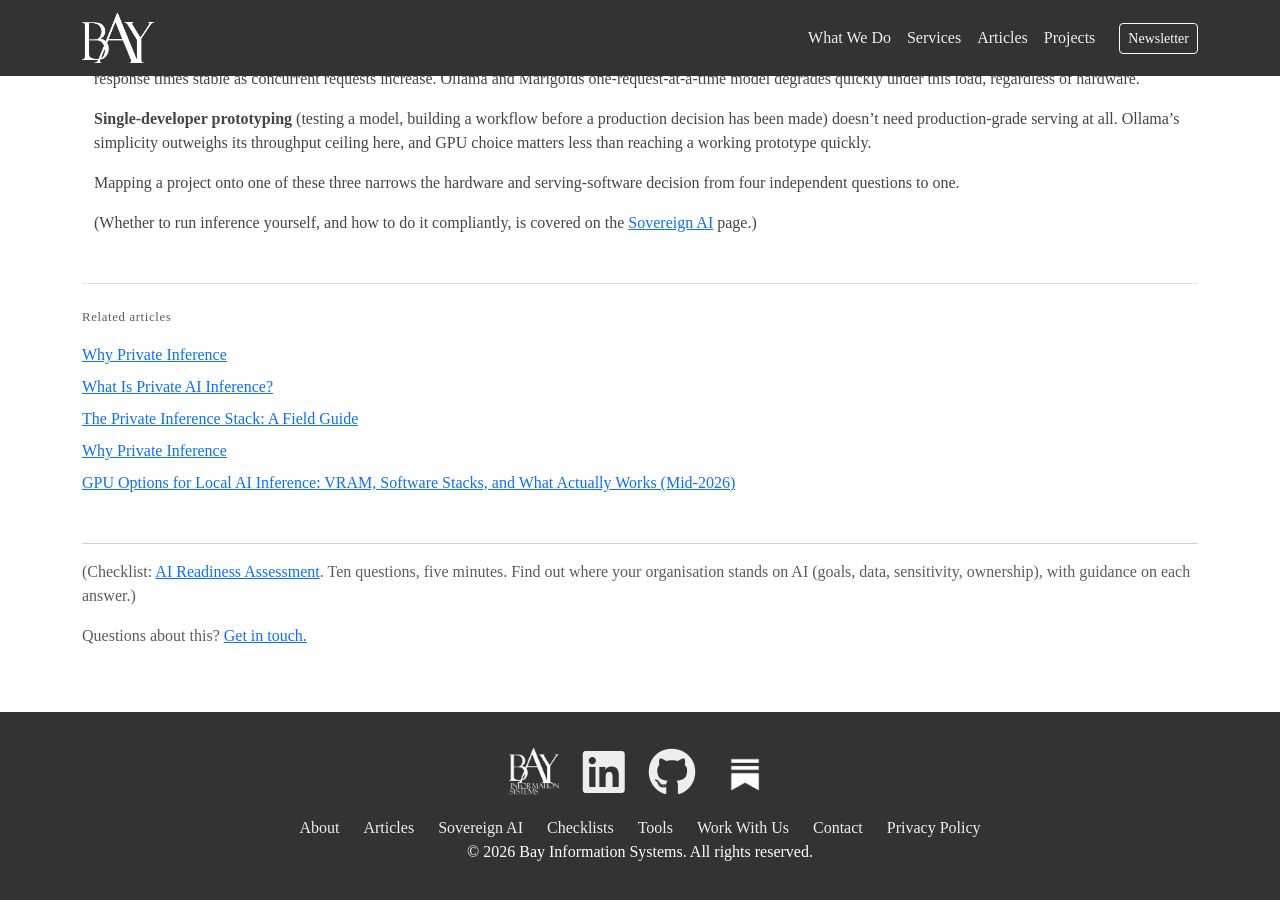
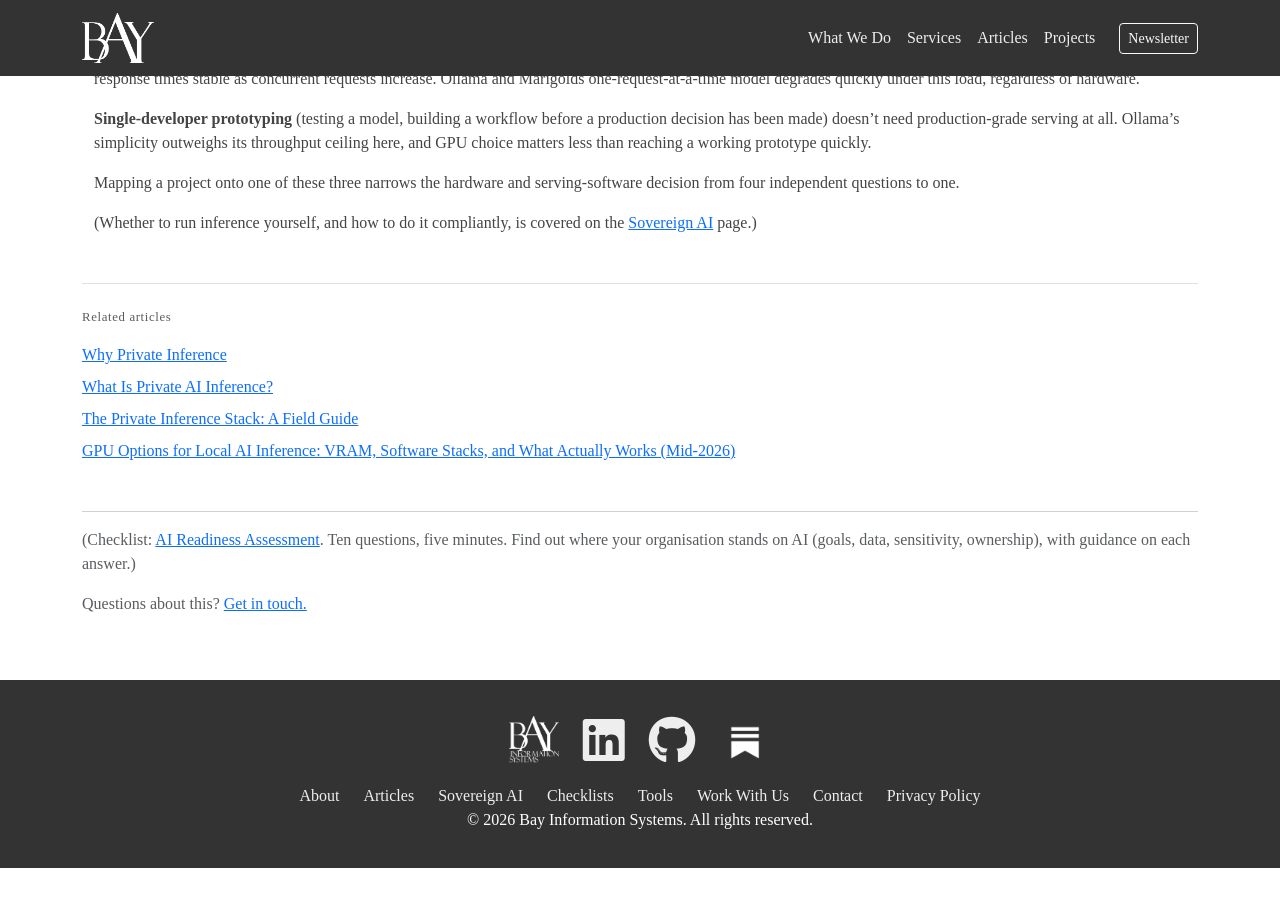
Before and after one commit to bayinfosys/bayinfosys.github.io, a Jekyll site: the page built from _posts/2026-01-01-87-inference-infrastructure.md, in a window 1280 px wide and 900 px high, scrolled down 1409 px. Built offline with Jekyll 4.4.1, drawn with Linux system fonts in a browser that asks for light colours; after the commit the page ends 2277 px from its top, so only the background shows below that; some of the changed lines change nothing that is shown.

Commit message:
fix: bad slugs on 87

```diff
--- a/_posts/2026-01-01-87-inference-infrastructure.md
+++ b/_posts/2026-01-01-87-inference-infrastructure.md
@@ -10,10 +10,6 @@
   - 65-why-private-inference
   - 40-private-inference
   - 63-private-inference-stack
-  - 65-why-private-inference
-  - 110-inference-hosting-decision
-  - 111-inference-without-cuda
-  - 113-sizing-inference-deployment
   - 78-gpu-market-2026
 ---
 
```
